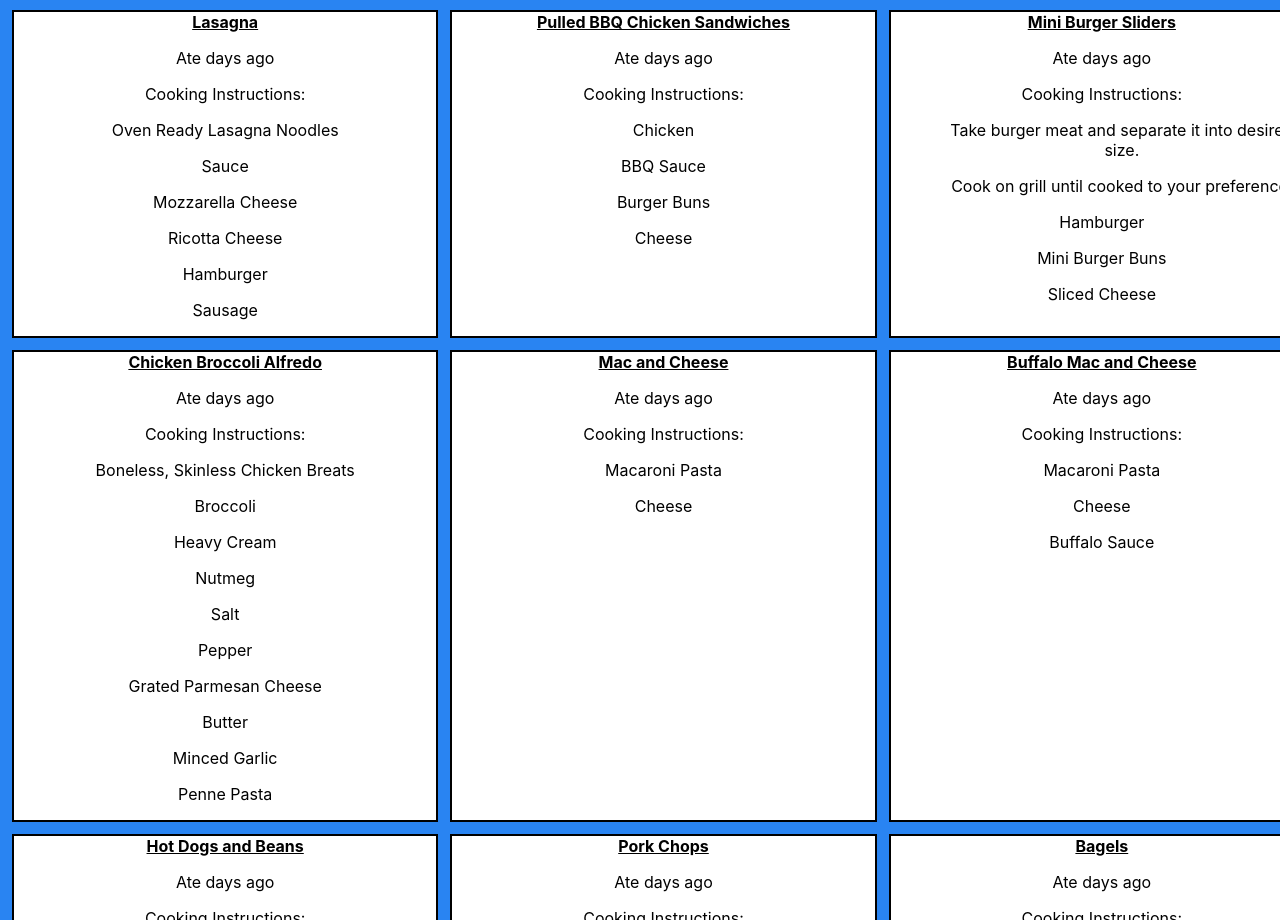
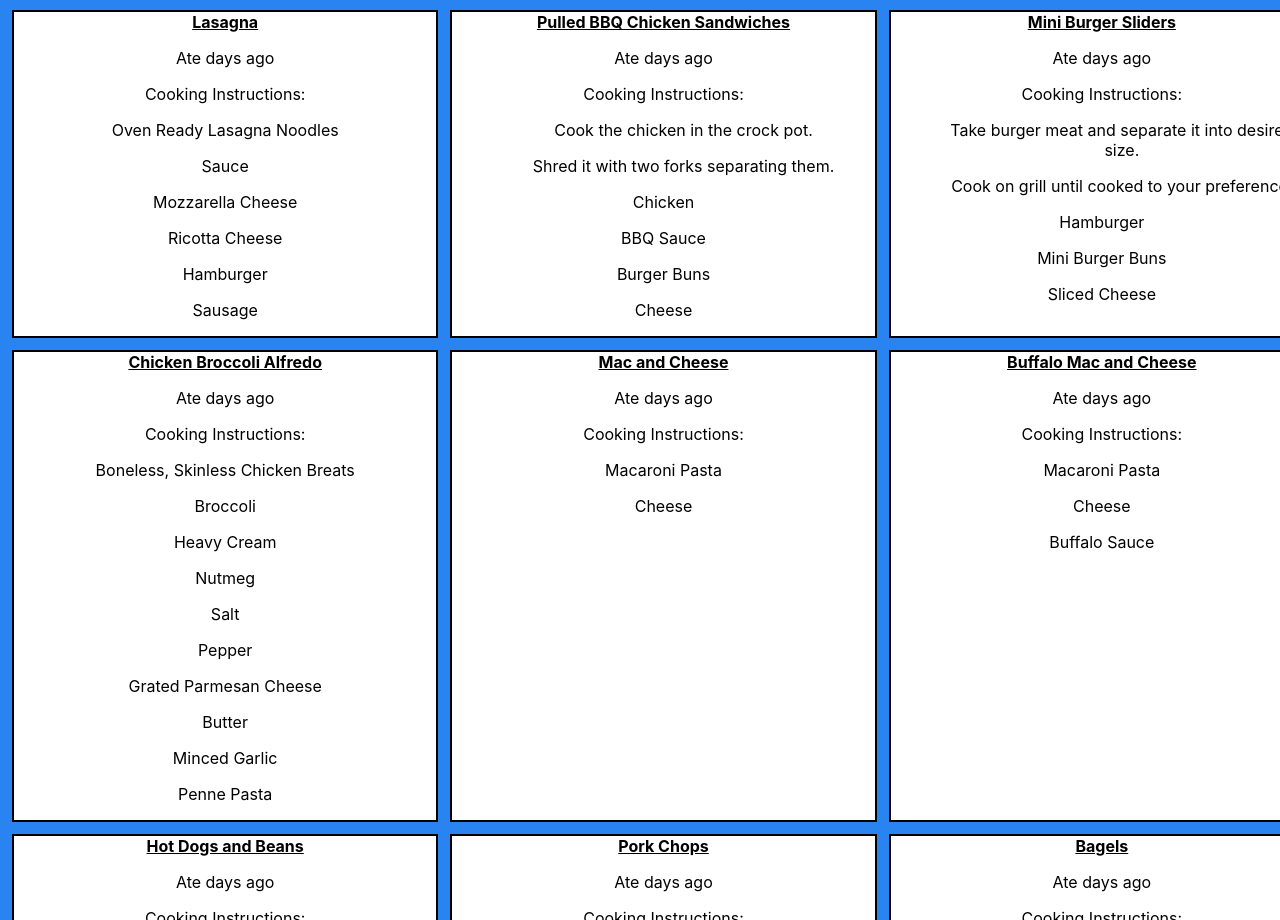
Before and after one commit to Mattmberg/react-recipe-app, a React (Create React App) app in the folder react-recipe-app/: page / in a window 1280 px wide. Shown: the part 1934-2854 px from the top of the page. Built offline with nearby package versions, Linux system fonts and the light colour scheme; the HTML template or start-up script is replaced by a standard one.

Commit message:
Updated Pulled BBQ Chicken Sandwiches cooking instructions.

```diff
--- a/react-recipe-app/src/data.js
+++ b/react-recipe-app/src/data.js
@@ -224,7 +224,7 @@ export const recipeData = [
         id: 22,
         name:"Pulled BBQ Chicken Sandwiches",
         category: "Main",
-        cookInstructions: ["", ""],
+        cookInstructions: ["Cook the chicken in the crock pot.", "Shred it with two forks separating them."],
         cookTemp: "",
         description: "",
         ingredients: ["Chicken", "BBQ Sauce", "Burger Buns", "Cheese"],
```
